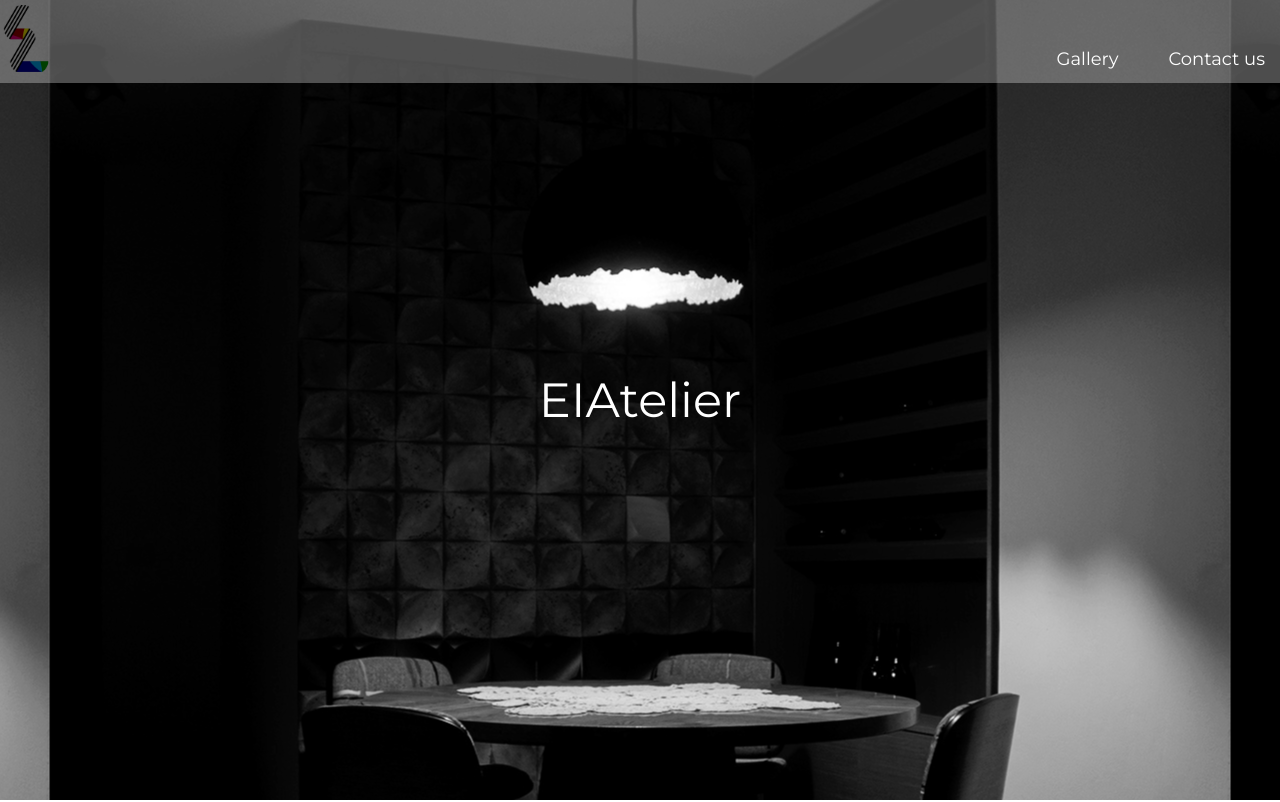
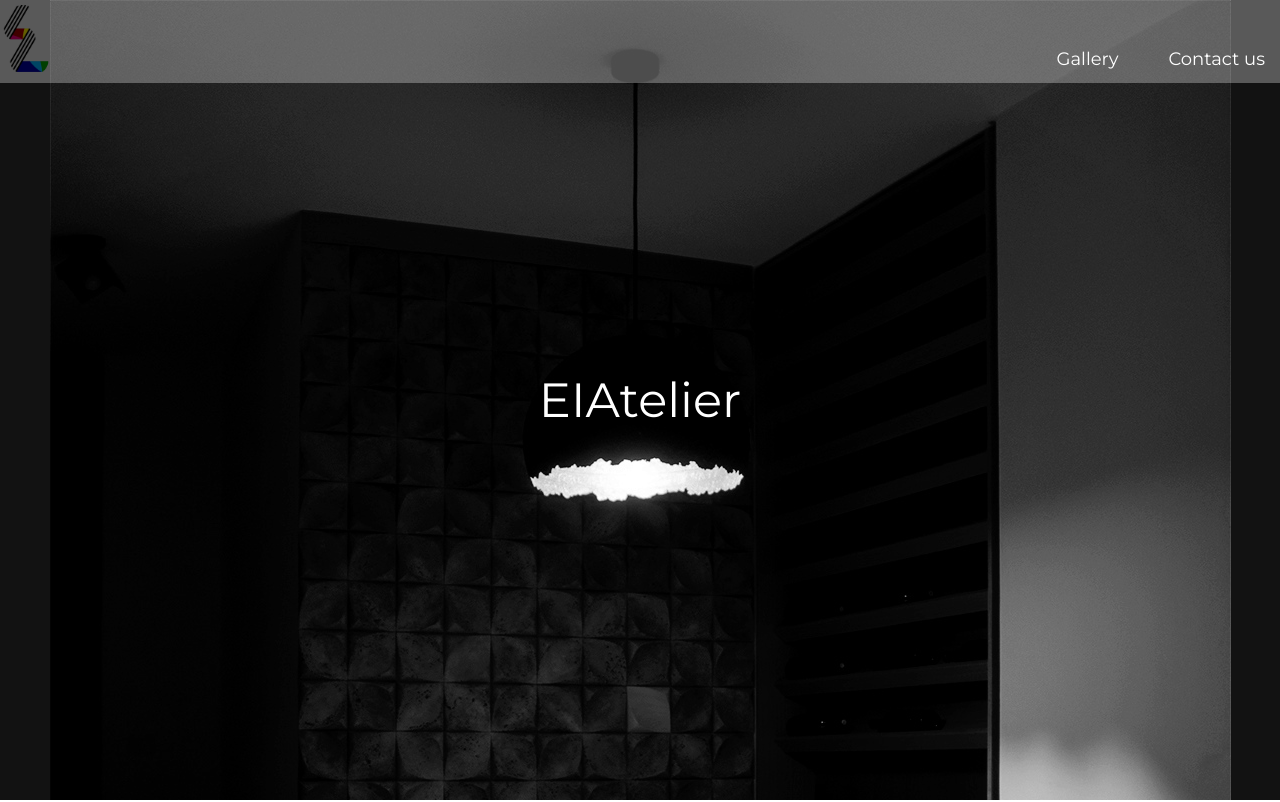
Before and after one commit to datachap/EiAtelier, a plain HTML site: page index.html in a window 1280 px wide. Shown: the top 802 px of the page. Drawn offline with nearby package versions, Linux system fonts and the light colour scheme.

Commit message:
Minor changes

```diff
--- a/index.html
+++ b/index.html
@@ -53,7 +53,7 @@
         <h1>EIAtelier</h1>
         <!--<p>Vizioni yt i permbushur kurdo</p> -->
       </div>
-      <div class="hero-image"></div>
+      <div class="hero-image"><img src="img/hero-background.jpg" /></div>
     </section>
 
     <!--<section id="portfolio" >
--- a/style.css
+++ b/style.css
@@ -47,10 +47,8 @@ h2 {
 .hero-image {
   position: absolute;
   top: 0;
-  right: -100%;
   bottom: 0;
   width: 100%;
-  background-image: url('img/hero-background.jpg');
   background-position: center;
   transition: right 3s ease-in-out;
 }
```
